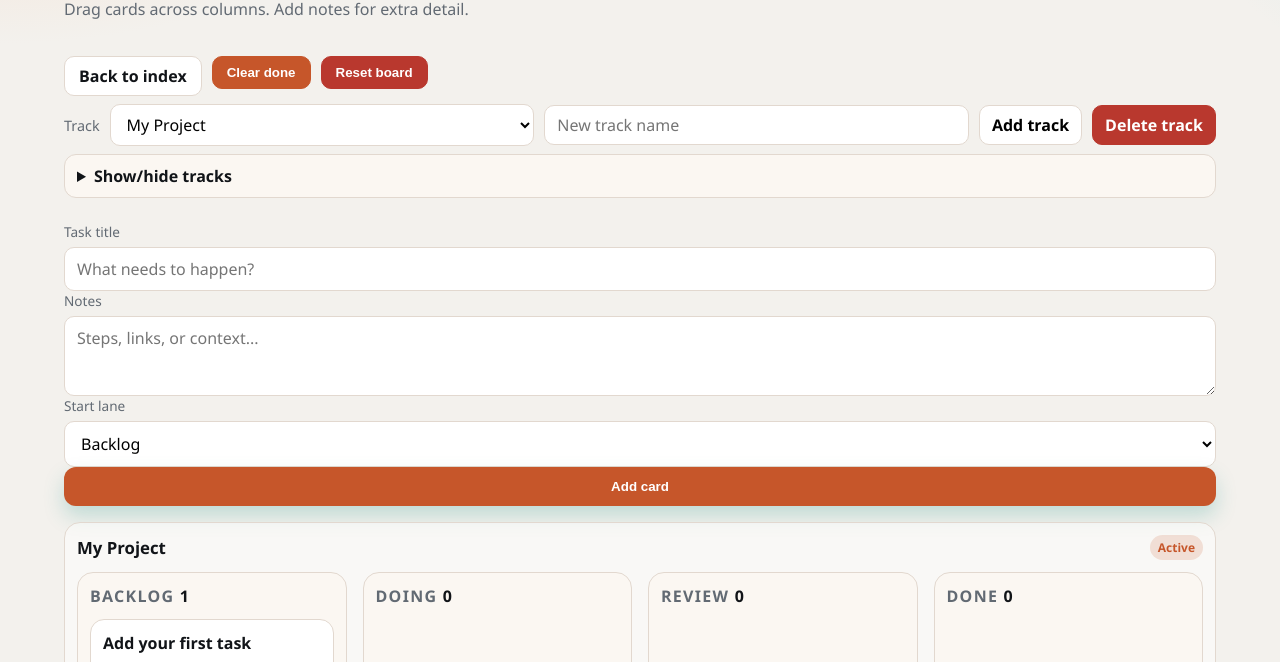
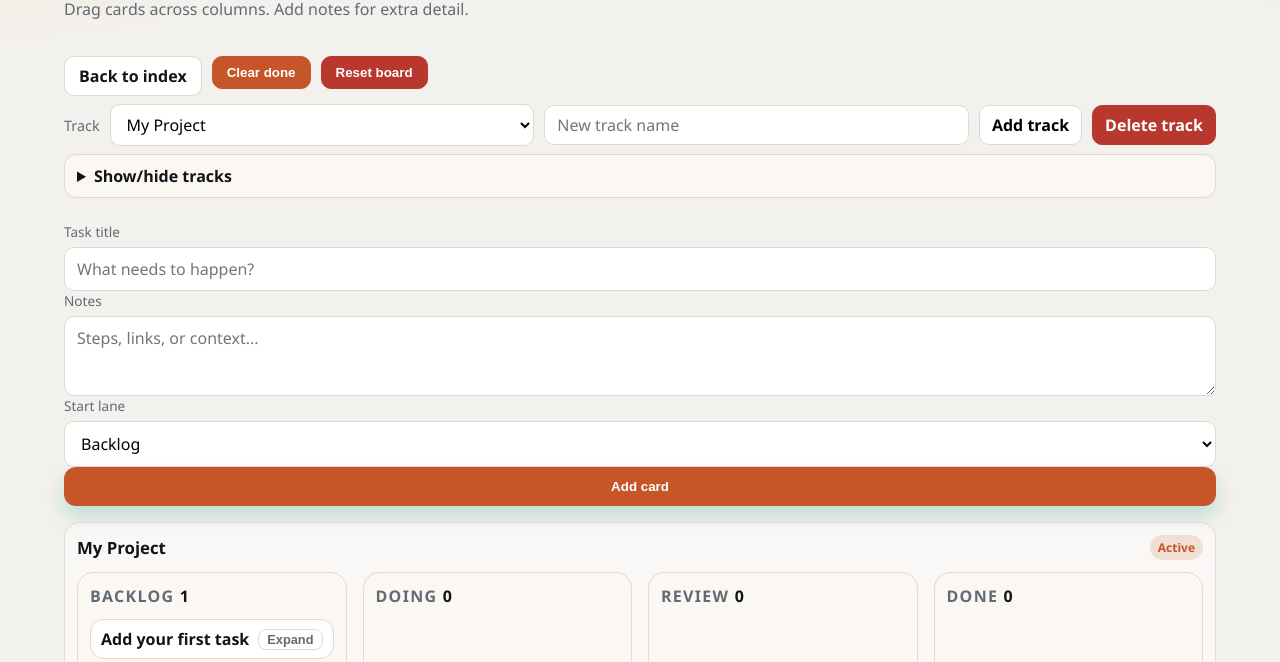
Before and after one commit to McIndi/webutils, a plain HTML site: page docs/kanban.html in a window 1280 px wide. Shown: the part 138-800 px from the top of the page. Drawn offline with Linux system fonts and the light colour scheme.

Commit message:
feat: enhance card layout with expandable sections and improved styling in Kanban board

```diff
--- a/docs/kanban.html
+++ b/docs/kanban.html
@@ -181,10 +181,10 @@
       .card {
         background: #fff;
         border-radius: 14px;
-        padding: 12px;
+        padding: 8px 10px;
         border: 1px solid var(--stroke);
         display: grid;
-        gap: 8px;
+        gap: 6px;
         cursor: grab;
       }
 
@@ -192,8 +192,37 @@
         opacity: 0.6;
       }
 
+      .card-header {
+        display: flex;
+        align-items: center;
+        justify-content: space-between;
+        gap: 8px;
+      }
+
       .card-title {
         font-weight: 600;
+        overflow: hidden;
+        text-overflow: ellipsis;
+      }
+
+      .card-toggle {
+        border: 1px solid var(--stroke);
+        background: #fff;
+        color: var(--muted);
+        border-radius: 8px;
+        font-size: 0.8rem;
+        padding: 2px 8px;
+        cursor: pointer;
+        font-weight: 600;
+      }
+
+      .card-body {
+        display: none;
+        gap: 8px;
+      }
+
+      .card.expanded .card-body {
+        display: grid;
       }
 
       .card small {
@@ -808,11 +837,30 @@
         titleEl.className = "card-title";
         titleEl.textContent = title;
 
+        const header = document.createElement("div");
+        header.className = "card-header";
+
+        const toggle = document.createElement("button");
+        toggle.type = "button";
+        toggle.className = "card-toggle";
+        toggle.textContent = "Expand";
+        toggle.setAttribute("aria-expanded", "false");
+        toggle.addEventListener("click", () => {
+          const expanded = card.classList.toggle("expanded");
+          toggle.textContent = expanded ? "Collapse" : "Expand";
+          toggle.setAttribute("aria-expanded", expanded ? "true" : "false");
+        });
+
+        header.append(titleEl, toggle);
+
         const noteEl = document.createElement("small");
         noteEl.textContent = notes || "No notes yet.";
 
         const actions = document.createElement("div");
         actions.className = "card-actions";
+
+        const body = document.createElement("div");
+        body.className = "card-body";
 
         const meta = document.createElement("div");
         meta.className = "meta";
@@ -875,7 +923,8 @@
         meta.append(tag, time);
         buttonGroup.append(editBtn, removeBtn);
         actions.append(meta, moveControl, buttonGroup);
-        card.append(titleEl, noteEl, actions);
+        body.append(noteEl, actions);
+        card.append(header, body);
 
         card.addEventListener("dragstart", (event) => {
           card.classList.add("dragging");
```
